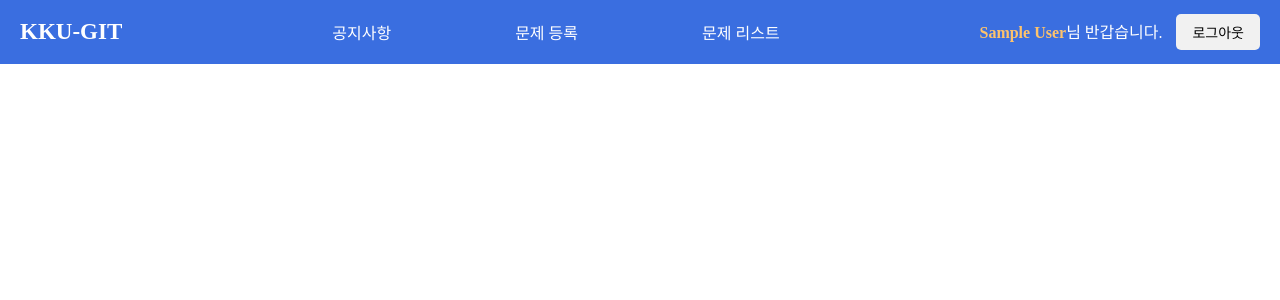
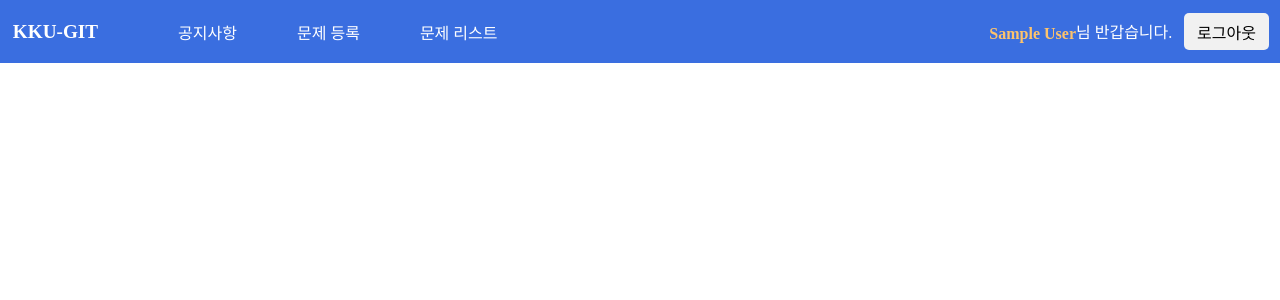
Before and after one commit to JeongHunsss/KKU-GIT, a PHP site: page /bars/top_bar.php in a window 1280 px wide. Shown: the top 300 px of the page. Run offline with PHP 8.4, Linux system fonts and the light colour scheme; the visitor is signed in with stand-in values (Sample User, id 1).

Commit message:
탑바 수정, 메인페이지 탑바 수정

```diff
--- a/bars/css/top_bar.css
+++ b/bars/css/top_bar.css
@@ -1,8 +1,7 @@
-
-body{
+.top_body {
   padding: 0;
   margin: 0;
-
+  overflow-x: hidden; /* Prevent horizontal scrolling */
 }
 
 .top-bar {
@@ -10,6 +9,8 @@ body{
   justify-content: space-between;
   align-items: center;
   background-color: rgb(58, 110, 224);
+  padding: 0.3rem;
+  width: 100%;
 }
 
 .menu {
@@ -18,38 +19,40 @@ body{
 }
 
 .menu a {
-  margin-left: 20px;
-  margin-right: 70px;
+  margin-left: 0.5rem;
+  margin-right: 1rem;
   color: white;
   text-decoration: none;
 }
 
 .menu h2 {
-  margin-right: 20px;
-  font-size: 23px;
+  margin-right: 0.5rem;
+  font-size: 1.2rem;
 }
 
 .menu a:not(:last-child) {
-  margin-right: 100px;
+  margin-right: 3rem;
 }
 
 .menu a:hover {
   color: rgb(253, 195, 108);
 }
-.navi{
 
-  margin-left: 100px;
+.navi {
+  margin-left: 3rem;
 }
+
 .user-info {
   text-align: right;
   color: white;
 }
-strong{
-  color:rgb(253, 195, 108);
+
+strong {
+  color: rgb(253, 195, 108);
 }
 
 .user-info a {
-  margin-left: 10px;
+  margin-left: 0.5rem;
   text-decoration: none;
 }
 
@@ -57,12 +60,12 @@ strong{
   background-color: #f1f1f1;
   color: black;
   border: none;
-  padding: 8px 16px;
+  padding: 0.4rem 0.8rem;
   text-align: center;
   display: inline-block;
-  font-size: 14px;
-  margin: 0 20px;
-  margin-left: 10px;
+  font-size: 1rem;
+  margin: 0 1rem;
+  margin-left: 0.5rem;
   cursor: pointer;
   border-radius: 5px;
 }
@@ -71,4 +74,36 @@ strong{
   background-color: rgb(195, 194, 194);
 }
 
-/* Additional Styling */
+
+/* Media queries for responsive behavior */
+
+@media screen and (max-width: 768px) {
+  .top-bar {
+    flex-wrap: wrap;
+    padding: 0.5rem;
+    min-width: 50%;
+  }
+
+  .menu h2 {
+    font-size: 1.2rem;
+    margin-right: 0;
+  }
+
+  .menu a:not(:last-child) {
+    margin-right: 1.5rem;
+  }
+
+  .navi {
+    margin-left: 0;
+    margin-top: 0.5rem;
+  }
+
+  .user-info {
+    text-align: left;
+    margin-top: 0.5rem;
+  }
+
+  .logout-btn {
+    margin-left: 0;
+  }
+}
--- a/bars/top_bar.php
+++ b/bars/top_bar.php
@@ -4,7 +4,8 @@
 
 <!DOCTYPE html>
 <html>
-<header>
+
+<body class="top_body">
     <meta charset="UTF-8">
     <link rel="stylesheet" type="text/css" href="./css/top_bar.css">
     <title>topbar</title>
@@ -24,6 +25,6 @@
             <a href="../login/login.php" class="logout-btn">로그아웃</a>
         </div>
     </div>
-</header>
+</body>
 
 </html>
```
Also changed, not shown: main/css/main.css (+35 -19 lines), main/main.php (+2 -8 lines).
